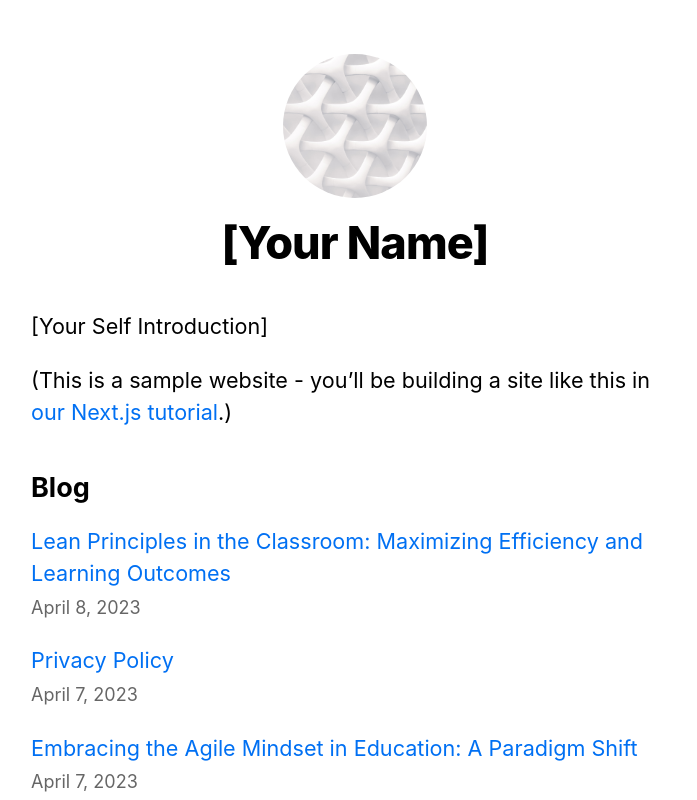
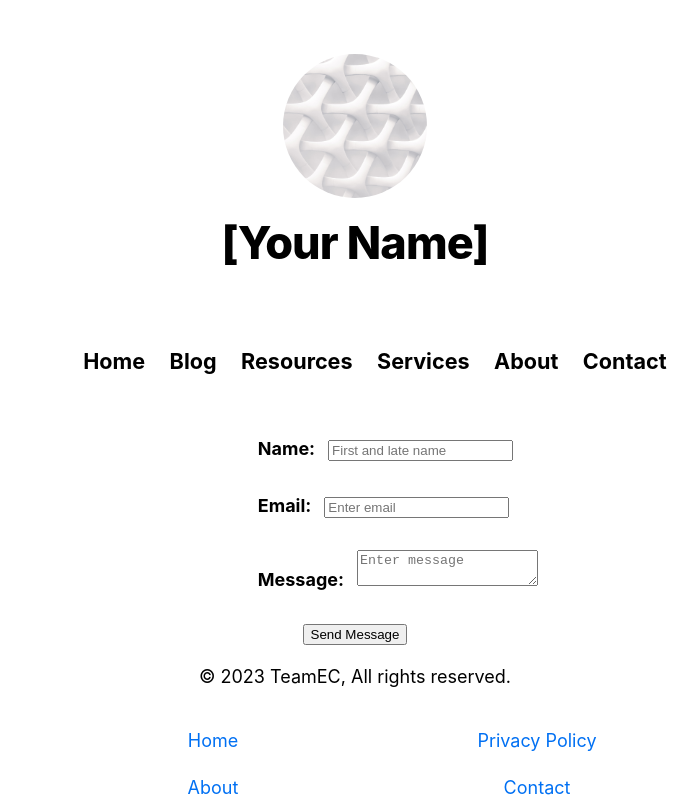
Before and after one commit to NJIT-WIS/project-2-is219-teamec, a Next.js app: page /contact in a window 1280 px wide. Shown: the top 800 px of the page, without its empty margins (285-982 px from the left). Built offline with nearby package versions, Linux system fonts and the light colour scheme.

Commit message:
Implemented contact page UI

```diff
--- a/package.json
+++ b/package.json
@@ -7,6 +7,7 @@
     "test": "npx playwright test"
   },
   "dependencies": {
+    "axios": "^1.4.0",
     "csv-parser": "^3.0.0",
     "date-fns": "^2.29.3",
     "dotenv": "^16.0.3",
--- a/pages/contact.js
+++ b/pages/contact.js
@@ -1,48 +1,66 @@
 import Head from 'next/head'
+import { useState } from 'react';
 import Layout, { siteTitle } from '../components/layout'
-import utilStyles from '../styles/utils.module.css'
-import { getSortedPostsData } from '../lib/posts'
 import Link from 'next/link'
-import Date from '../components/date'
 import Footer from "../components/footer";
+import Navbar from '../components/navbar'
+import axios from 'axios';
+import styles from "../styles/contact.module.css"
 
-export default function Home({ allPostsData }) {
+export default function Contact() {
+
+    const [name, setName] = useState('');
+    const [email, setEmail] = useState('');
+    const [message, setMessage] = useState('');
+
+    const handleSubmit = async (e) => {
+      e.preventDefault();
+
+      try {
+        await axios.post('/api/sendMail', { name, email, message });
+        alert('Message sent successfully!');
+        setName('');
+        setEmail('');
+        setMessage('');
+      } catch (error) {
+        console.log(error);
+        alert('Message failed to send.');
+      }
+    };
+
   return (
     <Layout home>
       <Head>
         <title>Contact | MyWebClass</title>
       </Head>
-      <section className={utilStyles.headingMd}>
-        <p>[Your Self Introduction]</p>
-        <p>
-          (This is a sample website - you’ll be building a site like this in{' '}
-          <a href="https://nextjs.org/learn">our Next.js tutorial</a>.)
-        </p>
+      <section>
+        <Navbar/>
       </section>
-      <section className={`${utilStyles.headingMd} ${utilStyles.padding1px}`}>
-        <h2 className={utilStyles.headingLg}>Blog</h2>
-        <ul className={utilStyles.list}>
-          {allPostsData.map(({ id, date, title }) => (
-            <li className={utilStyles.listItem} key={id}>
-              <Link href={`/posts/${id}`}>{title}</Link>
-              <br />
-              <small className={utilStyles.lightText}>
-                <Date dateString={date} />
-              </small>
-            </li>
-          ))}
-        </ul>
-      </section>
+        <form onSubmit={handleSubmit}>
+        <div className={styles.contact}>
+          <label className={styles.field}>
+            Name:
+            <input className={styles.input} type="text" value={name} placeholder="First and late name" onChange={(e) => setName(e.target.value)} />
+          </label>
+        </div>
+        <br></br>
+        <div className={styles.contact}>
+          <label className={styles.field}>
+            Email:
+            <input className={styles.input} type="email" value={email} placeholder="Enter email" onChange={(e) => setEmail(e.target.value)} />
+          </label>
+        </div>
+        <br></br>
+        <div className={styles.contact}>
+          <label className={styles.field}>
+            Message:
+            <textarea className={styles.input} value={message} placeholder="Enter message" onChange={(e) => setMessage(e.target.value)} />
+          </label>
+        </div>
+        <br></br>
+          <button className={styles.button} type="submit">Send Message</button>
+        </form>
         <Footer/>
     </Layout>
   )
 }
-
-export async function getStaticProps() {
-  const allPostsData = getSortedPostsData()
-  return {
-    props: {
-      allPostsData
-    }
-  }
-}
--- /dev/null
+++ b/styles/contact.module.css
@@ -0,0 +1,18 @@
+.contact {
+
+}
+
+.field {
+    font-weight: bold;
+    font-size: large;
+    padding-left: 35%;
+}
+
+.input {
+    margin-left: 2%;
+}
+
+.button {
+    display: block;
+    margin: 0 auto;
+}
```
Also changed, not shown: 1 other file (tests, documents, lock files or other folders).
